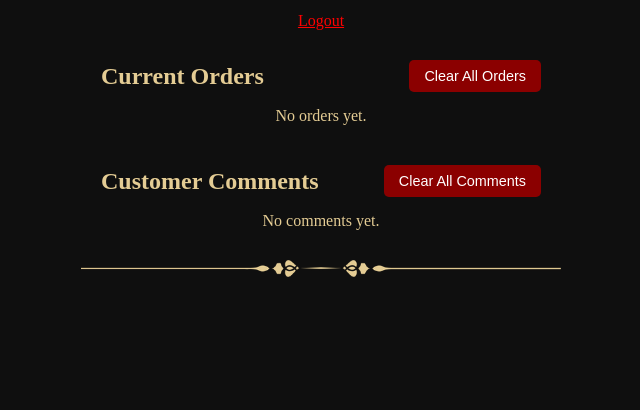
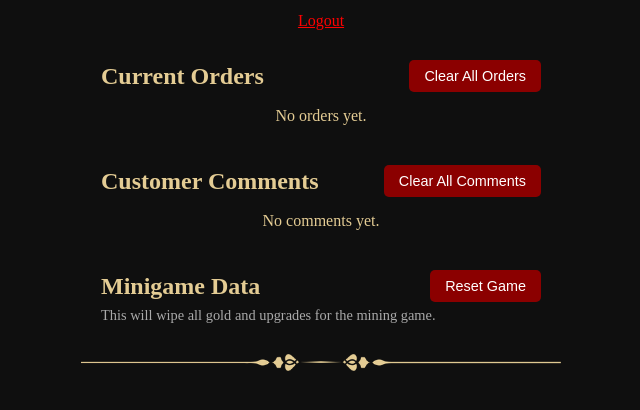
Before and after one commit to Projekt108/Gunters-Blacksmith-Shop, a Flask app: page /staff in a window 1280 px wide. Shown: the part 327-737 px from the top of the page, without its empty margins (319-959 px from the left). Run offline with Flask 3, Linux system fonts and the light colour scheme; the visitor is signed in with stand-in values (Sample User, id 1).

Commit message:
Finished minigame

```diff
--- a/app.py
+++ b/app.py
@@ -94,9 +94,17 @@ def load_orders():
 def load_game_state():
     if not os.path.exists(GAME_STATE_FILE):
         return INITIAL_GAME_STATE
-    with open(GAME_STATE_FILE, "r") as f:
-        game_state = json.load(f)
-    return game_state
+    try:
+        with open(GAME_STATE_FILE, "r") as f:
+            game_state = json.load(f)
+
+        # If the upgrades list is missing or empty, reset it to the default!
+        if "upgrades" not in game_state or len(game_state["upgrades"]) == 0:
+            return INITIAL_GAME_STATE
+
+        return game_state
+    except:
+        return INITIAL_GAME_STATE
 
 # All the routes for each page
 # @app.route(url)
@@ -187,6 +195,17 @@ def remove_from_cart(index):
         session['cart'] = cart
 
     return redirect(url_for('view_cart'))
+
+# Resets the minigame data
+@app.route('/reset_game', methods=['POST'])
+def reset_game():
+    if not session.get('is_staff'):
+        return "Unauthorized", 403
+
+    with open(GAME_STATE_FILE, "w") as f:
+        json.dump(INITIAL_GAME_STATE, f)
+
+    return redirect(url_for('staff'))
 
 # Checkout page route
 @app.route('/checkout')
--- a/static/style.css
+++ b/static/style.css
@@ -88,3 +88,9 @@ img {
     font-weight: bold;
     border-bottom: 3px solid gold;
 }
+
+
+
+/* Progress Bar Styling */
+.progress-bar-container { background: #eee; width: 100%; height: 10px; border: 1px solid #000; margin-top: 5px; }
+.progress-fill { background: #000; width: 0%; height: 100%; }
--- a/templates/staff.html
+++ b/templates/staff.html
@@ -104,6 +104,15 @@
                 {% else %}
                     <p style="margin-top: 15px;">No comments yet.</p>
                 {% endif %}
+
+                                <!--Minigame Reset Section-->
+                <div style="display: flex; justify-content: space-between; align-items: center; margin-top: 40px;">
+                    <h2 style="text-align: left; margin: 0;">Minigame Data</h2>
+                    <form action="{{ url_for('reset_game') }}" method="POST" style="margin: 0;">
+                        <button type="submit" style="background: darkred; color: white; padding: 8px 15px; border: none; border-radius: 5px; cursor: pointer; font-size: 0.9rem;">Reset Game</button>
+                    </form>
+                </div>
+                <p style="text-align: left; color: #aaa; font-size: 0.9rem; margin-top: 5px;">This will wipe all gold and upgrades for the mining game.</p>
             {% endif %}
 
         </div>
```
Also changed, not shown: templates/game.html (+58 -14 lines).
